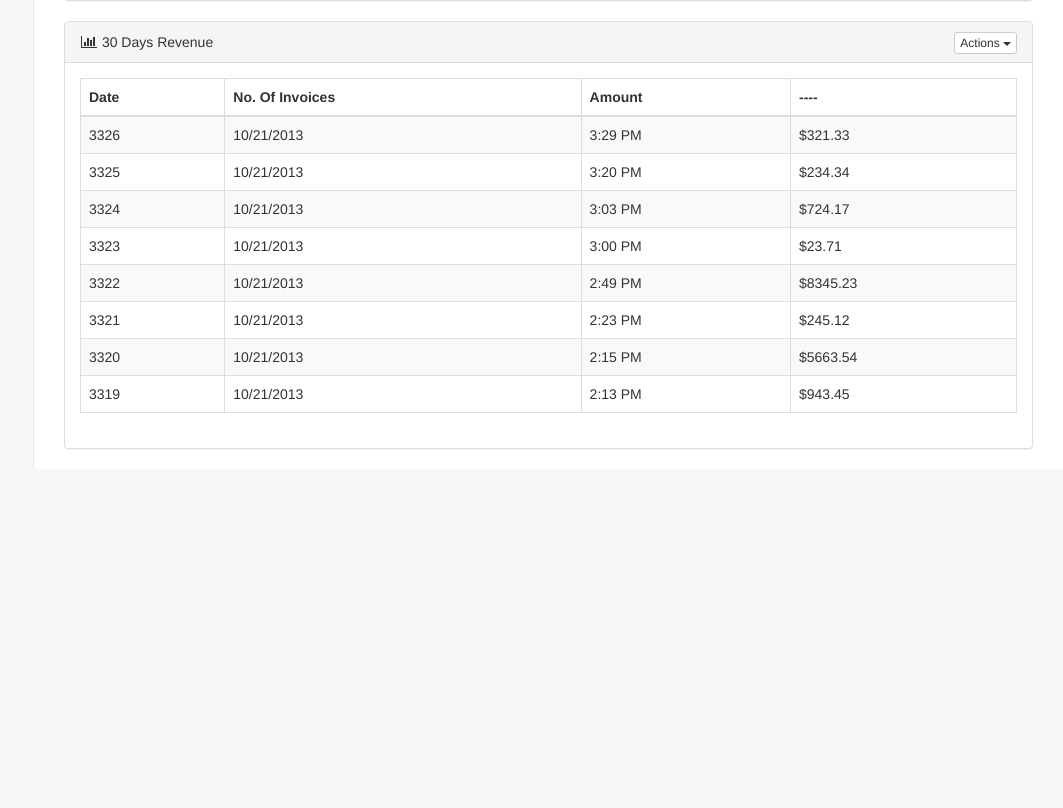
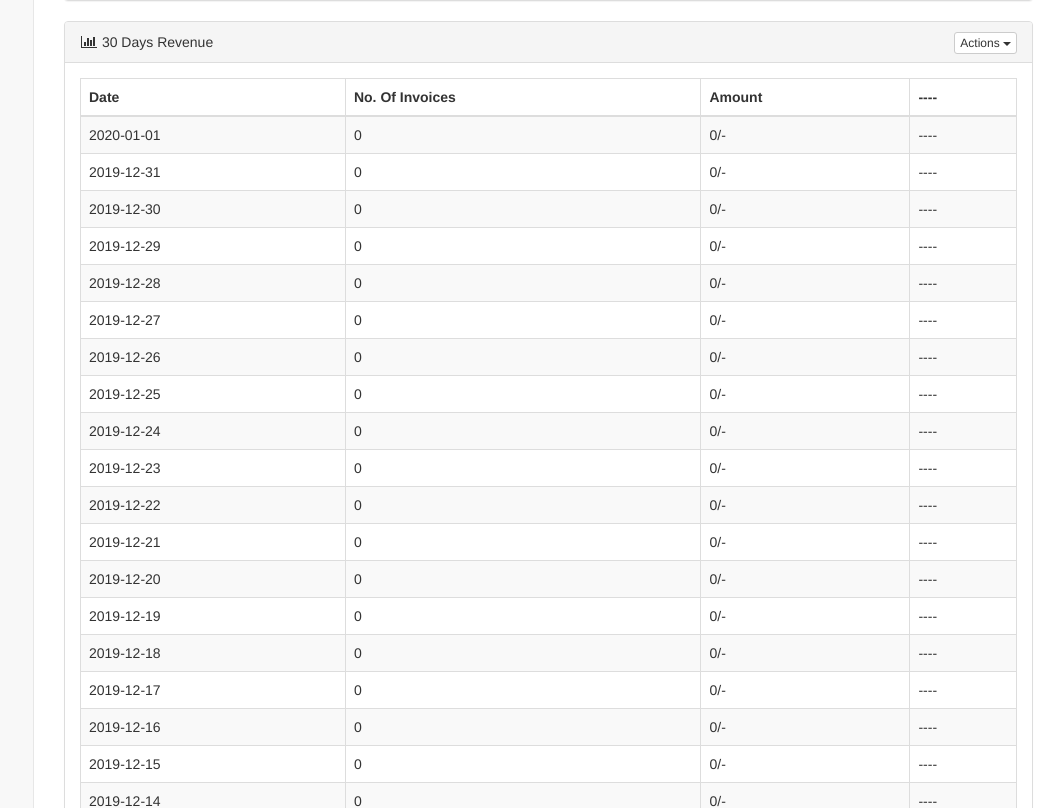
Before and after one commit to codingcyber/Invoice-Billing-Application-PHP, a PHP site: page /dashboard.php in a window 1280 px wide. Shown: the part 694-1502 px from the top of the page, without its empty margins (217-1280 px from the left). Before the commit the page ends 1163 px from the top, so only its background shows below. Run offline with PHP 8.4, Linux system fonts and the light colour scheme; tables that the repository leaves empty hold one stand-in row (values such as "Sample post"); some libraries are stand-ins or nearby versions.

Commit message:
8-3 Workin gon 30 Days Revenue Block

```diff
--- a/dashboard.php
+++ b/dashboard.php
@@ -198,54 +198,29 @@
                                         </tr>
                                     </thead>
                                     <tbody>
+                                        <?php
+                                        // for loop to loop through 30 days
+                                        for ($i=1; $i < 30; $i++) {
+                                            $day = date("Y-m-d", strtotime("-$i days"));
+                                            $revenue = 0;
+                                            // get the number of new invoices based on todays date
+                                            $inv30sql = "SELECT * FROM invoices WHERE DATE(created)=?";
+                                            $inv30result = $db->prepare($inv30sql);
+                                            $inv30result->execute(array($day));
+                                            $invoicecount = $inv30result->rowCount();
+                                            // for calculating revenue
+                                            $inv30res = $inv30result->fetchAll(PDO::FETCH_ASSOC);
+                                            foreach ($inv30res as $inv30r) {
+                                                $revenue += $inv30r['amount'];
+                                            }
+                                        ?>
                                         <tr>
-                                            <td>3326</td>
-                                            <td>10/21/2013</td>
-                                            <td>3:29 PM</td>
-                                            <td>$321.33</td>
+                                            <td><?php echo $day; ?></td>
+                                            <td><?php echo $invoicecount; ?></td>
+                                            <td><?php echo $revenue; ?>/-</td>
+                                            <td>----</td>
                                         </tr>
-                                        <tr>
-                                            <td>3325</td>
-                                            <td>10/21/2013</td>
-                                            <td>3:20 PM</td>
-                                            <td>$234.34</td>
-                                        </tr>
-                                        <tr>
-                                            <td>3324</td>
-                                            <td>10/21/2013</td>
-                                            <td>3:03 PM</td>
-                                            <td>$724.17</td>
-                                        </tr>
-                                        <tr>
-                                            <td>3323</td>
-                                            <td>10/21/2013</td>
-                                            <td>3:00 PM</td>
-                                            <td>$23.71</td>
-                                        </tr>
-                                        <tr>
-                                            <td>3322</td>
-                                            <td>10/21/2013</td>
-                                            <td>2:49 PM</td>
-                                            <td>$8345.23</td>
-                                        </tr>
-                                        <tr>
-                                            <td>3321</td>
-                                            <td>10/21/2013</td>
-                                            <td>2:23 PM</td>
-                                            <td>$245.12</td>
-                                        </tr>
-                                        <tr>
-                                            <td>3320</td>
-                                            <td>10/21/2013</td>
-                                            <td>2:15 PM</td>
-                                            <td>$5663.54</td>
-                                        </tr>
-                                        <tr>
-                                            <td>3319</td>
-                                            <td>10/21/2013</td>
-                                            <td>2:13 PM</td>
-                                            <td>$943.45</td>
-                                        </tr>
+                                        <?php } ?>
                                     </tbody>
                                 </table>
                             </div>
```
